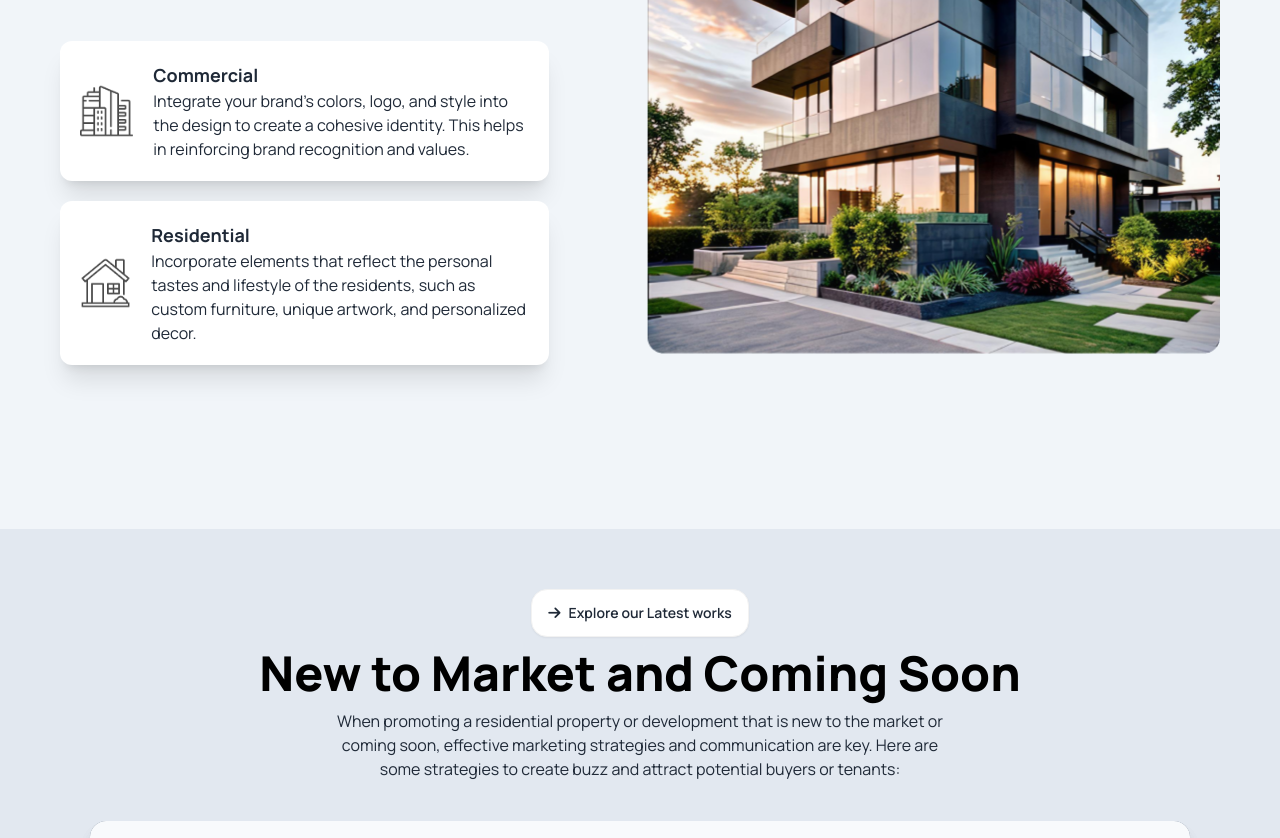
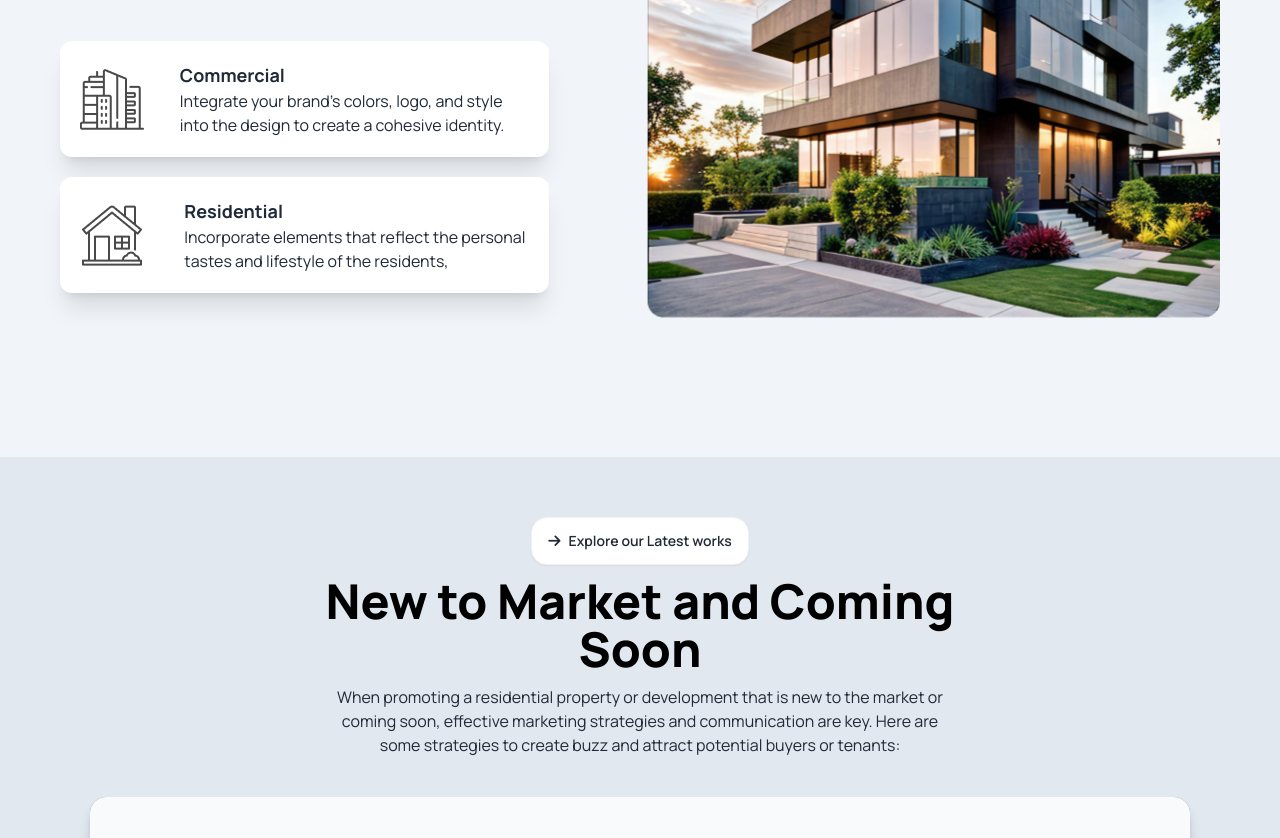
Before and after one commit to Rahul-4u/B10-Assignment-03, a website: page index.html in a window 1280 px wide. Shown: the part 1137-1975 px from the top of the page. Drawn offline with nearby package versions, Linux system fonts and the light colour scheme.

Commit message:
about section redesign

```diff
--- a/index.html
+++ b/index.html
@@ -164,10 +164,10 @@
                 <br>
                 <!--  -->
                 <div class="flex justify-between gap-5 md:w-5/6 shadow-xl md:items-center rounded-xl bg-white p-5">
-                    <div class="w-1/3"><img src="assets/commercial.png" alt=""></div>
-                    <div>
+                    <div class="w-1/3 "><img src="assets/commercial.png" alt=""></div>
+                    <div class="">
                         <h2 class="text-lg font-bold">Commercial</h2>
-                         <p>Integrate your brand’s colors, logo, and style into the design to create a cohesive identity. This helps in reinforcing brand recognition and values.</p>
+                         <p>Integrate your brand’s colors, logo, and style into the design to create a cohesive identity. </p>
                     </div>
                 </div>
                 <!--  -->
@@ -177,7 +177,7 @@
                     <div class="w-1/3"><img src="assets/residential.png" alt=""></div>
                     <div>
                         <h2 class="text-lg font-bold">Residential</h2>
-                         <p>Incorporate elements that reflect the personal tastes and lifestyle of the residents, such as custom furniture, unique artwork, and personalized decor.</p>
+                         <p>Incorporate elements that reflect the personal tastes and lifestyle of the residents, </p>
                     </div>
                 </div>
 
@@ -195,11 +195,11 @@
      <!-- ---Our clintes reating--- section Start -->
       <section class="w-full   bg-slate-200 md:p-10 py-5">
              <!-- works titel div start -->
-             <div class="md:w-2/3 py-5 mx-auto text-center space-y-3">
+             <div class="md:w-2/3  py-5 mx-auto text-center space-y-3">
               <a href="/" class="btn bg-white rounded-2xl"> <i class="fa-solid fa-arrow-right"></i> <span>Explore our Latest works</span></a>
               <br>
-              <h1 class="text-5xl text-black font-[900]">New to Market and Coming Soon              </h1>
-              <p class="md:px-20">When promoting a residential property or development that is new to the market or coming soon, effective marketing strategies and communication are key. Here are some strategies to create buzz and attract potential buyers or tenants:
+              <h1 class="md:text-5xl text-2xl text-black font-[900] px-10 ">New to Market and Coming Soon              </h1>
+              <p class="md:px-20 px-5">When promoting a residential property or development that is new to the market or coming soon, effective marketing strategies and communication are key. Here are some strategies to create buzz and attract potential buyers or tenants:
 
               </p>
               </div>
@@ -344,7 +344,7 @@
                   <div class="md:flex items-center md:space-x-8 p-2 rounded-xl md:w-2/3 shadow-2xl my-5">
                     <!--  -->
                     <div class="max-w-1/3"><img class="h-[180px] w-full" src="assets/img1.png" alt=""></div>
-                    <div class="space-y-2 w-2/3">
+                    <div class="space-y-2 md:w-2/3 w-2/3">
                       <h2 class="text-xl font-bold text-black">Commerical</h2>
                       <p>Introduce your firm with a brief description of your experience and expertise in commercial design. Highlight any unique aspects of your approach to commercial projects, such as focus on client needs, innovative design solutions, or sustainability.
                       </p>
```
